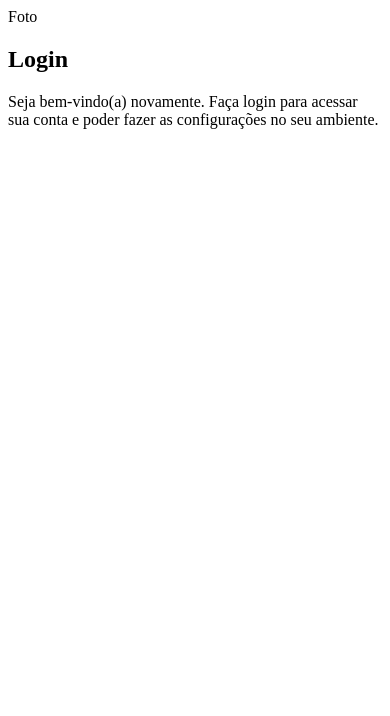
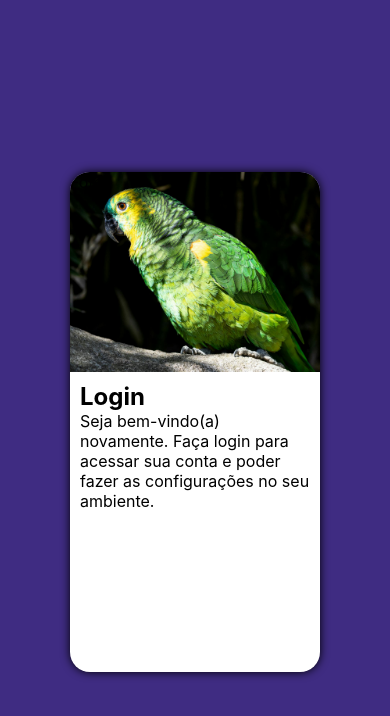
Before and after one commit to Edu-Figueira/projeto-login, a plain HTML site: page index.html in a window 390 px wide. Drawn offline with Linux system fonts and the light colour scheme.

Commit message:
css mobile first inserido

```diff
--- a/estilos/style.css
+++ b/estilos/style.css
@@ -5,3 +5,49 @@
     Verde: #49a09d
     Lilás: #3f2c82
 */
+
+*{
+    font-family: -apple-system, BlinkMacSystemFont, 'Segoe UI', Roboto, Oxygen, Ubuntu, Cantarell, 'Open Sans', 'Helvetica Neue', sans-serif;
+    padding: 0px;
+    margin: 0px;
+    box-sizing: border-box;
+}
+
+html {
+    background-color: #3f2c82;
+    height: 100vh;
+    width: 100vw;
+}
+
+main {
+    position: relative;
+    height: 100vh;
+    width: 100vw;
+}
+
+section#login {
+    position: absolute; /*para podermos colocar no meio da tela, lembra?*/
+    top: 50%;
+    left: 50%;
+    transform: translate(-50%, -50%);
+    overflow: hidden;
+
+    background-color: white;
+    width: 250px;
+    height: 500px;
+    border-radius: 20px;
+    box-shadow: 0px 0px 10px rgb(0, 0, 0.450);
+}
+
+section#login > div#imagem {
+    display: block;
+    background: #3f2c82 url(../imagens/pexels-magalie-parise-2147945619-32285955.jpg) no-repeat;
+    background-size: cover;
+    background-position: left center;
+    height: 200px;
+}
+
+section#login > div#formulario {
+    display: block;
+    padding: 10px;
+}
--- a/index.html
+++ b/index.html
@@ -8,7 +8,7 @@
 </head>
 <body>
     <main>
-        <section id="Login">
+        <section id="login">
             <div id="imagem">
                 Foto
             </div>
@@ -19,7 +19,6 @@
 
                 </form>
             </div>
-
         </section>
     </main>
 </body>
```
